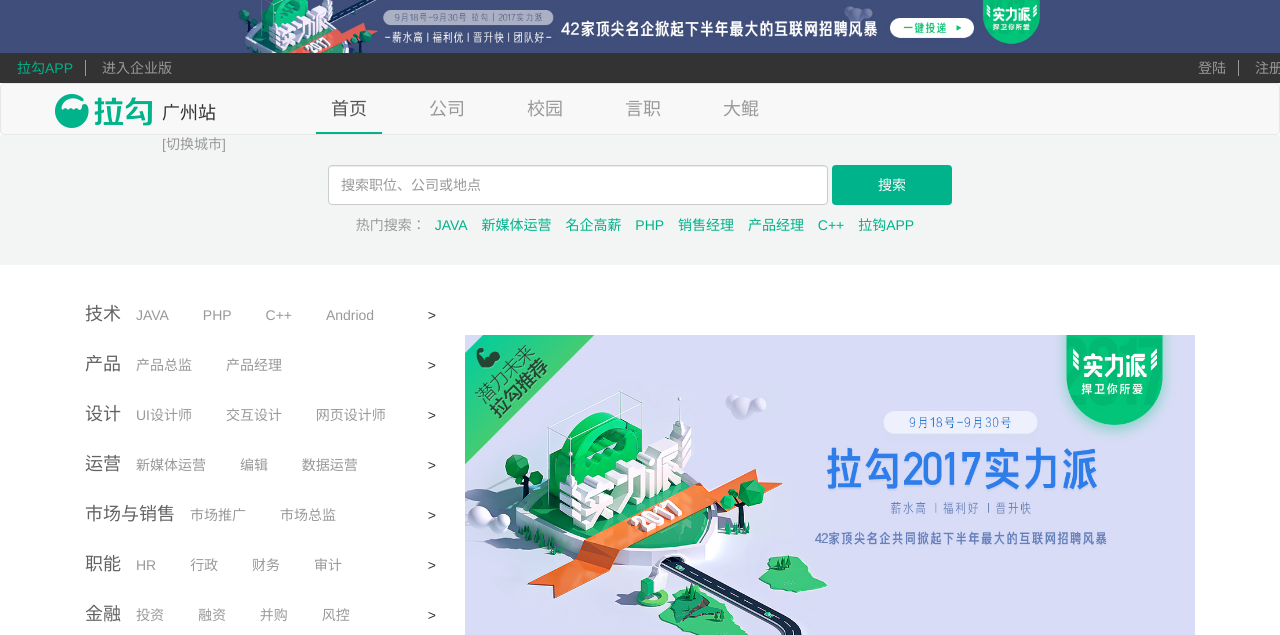
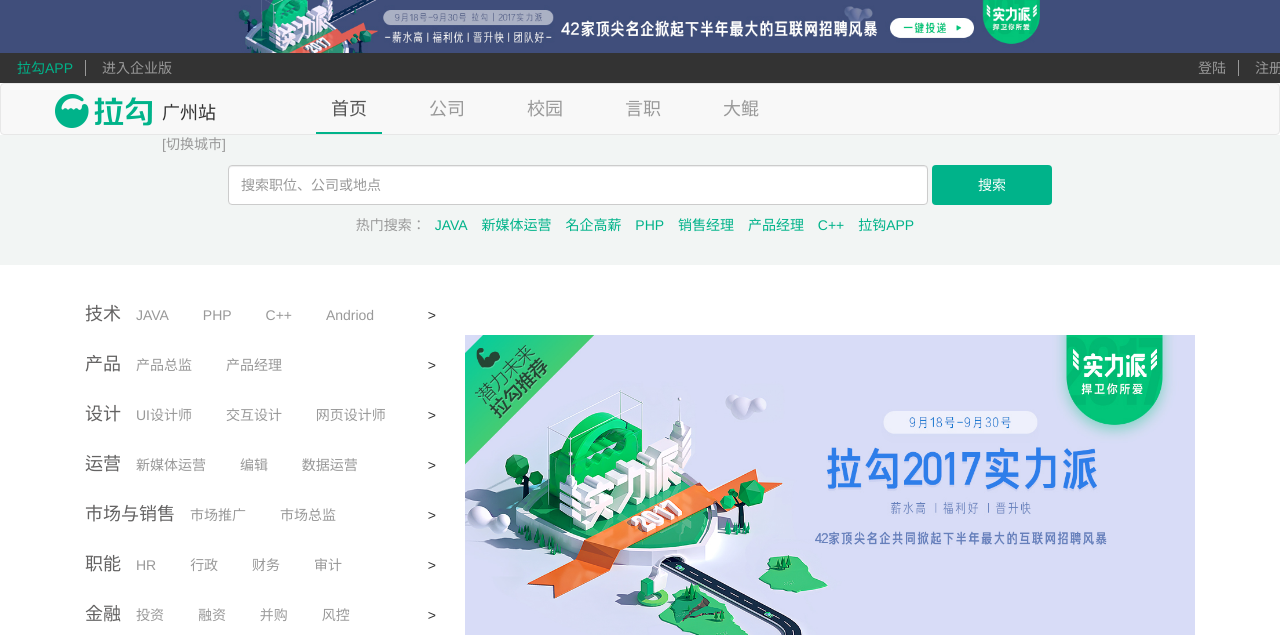
Before and after one commit to Cooperyao/Cooperyao.github.io, a PHP site: the page made by 官网仿写/拉勾网.html in a window 1280 px wide. Shown: the top 635 px of the page. Run offline with PHP 8.4, Linux system fonts and the light colour scheme; some libraries are stand-ins or nearby versions.

Commit message:
拉勾网

```diff
--- a/官网仿写/拉勾网.css
+++ b/官网仿写/拉勾网.css
@@ -138,7 +138,7 @@
     padding: 30px 0;
 }
 .form-inline .form-control{
-    width: 500px;
+    width: 700px;
     height: 40px;
 }
 .form-inline .btn{
```
